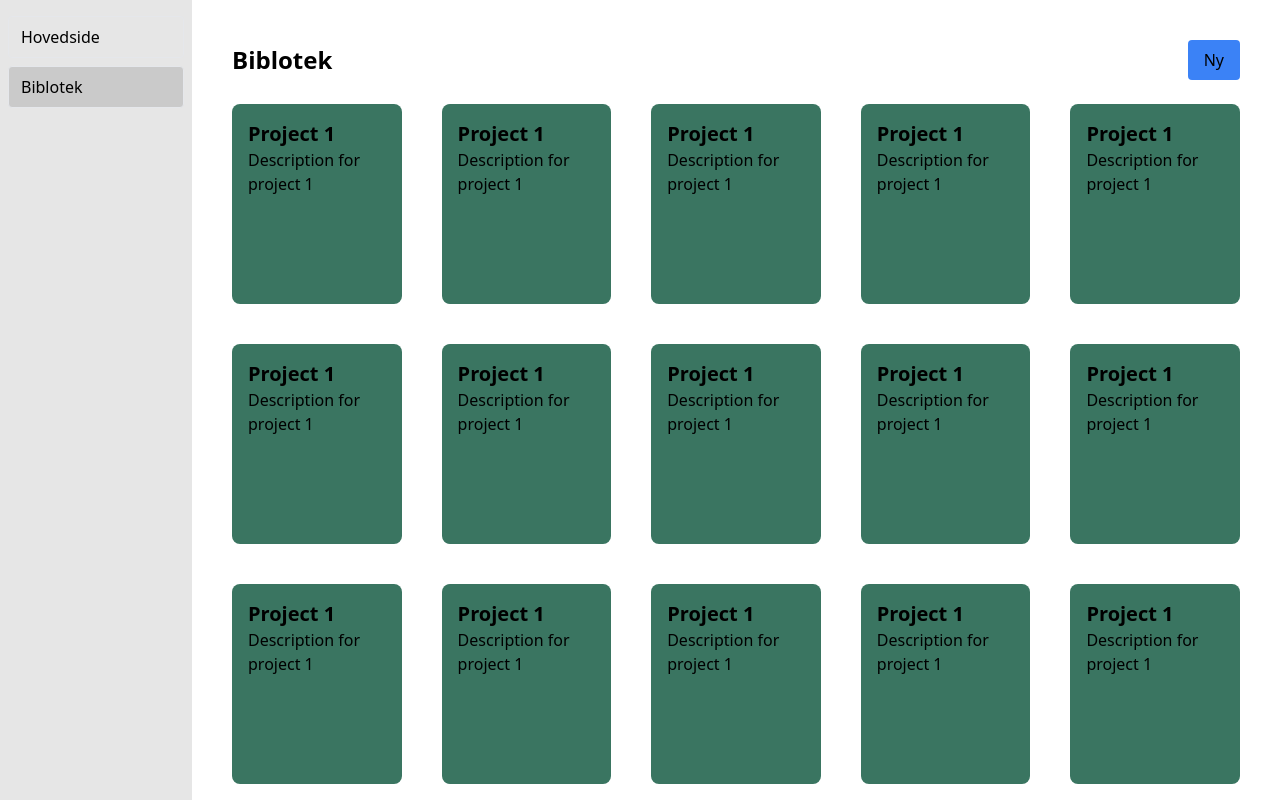
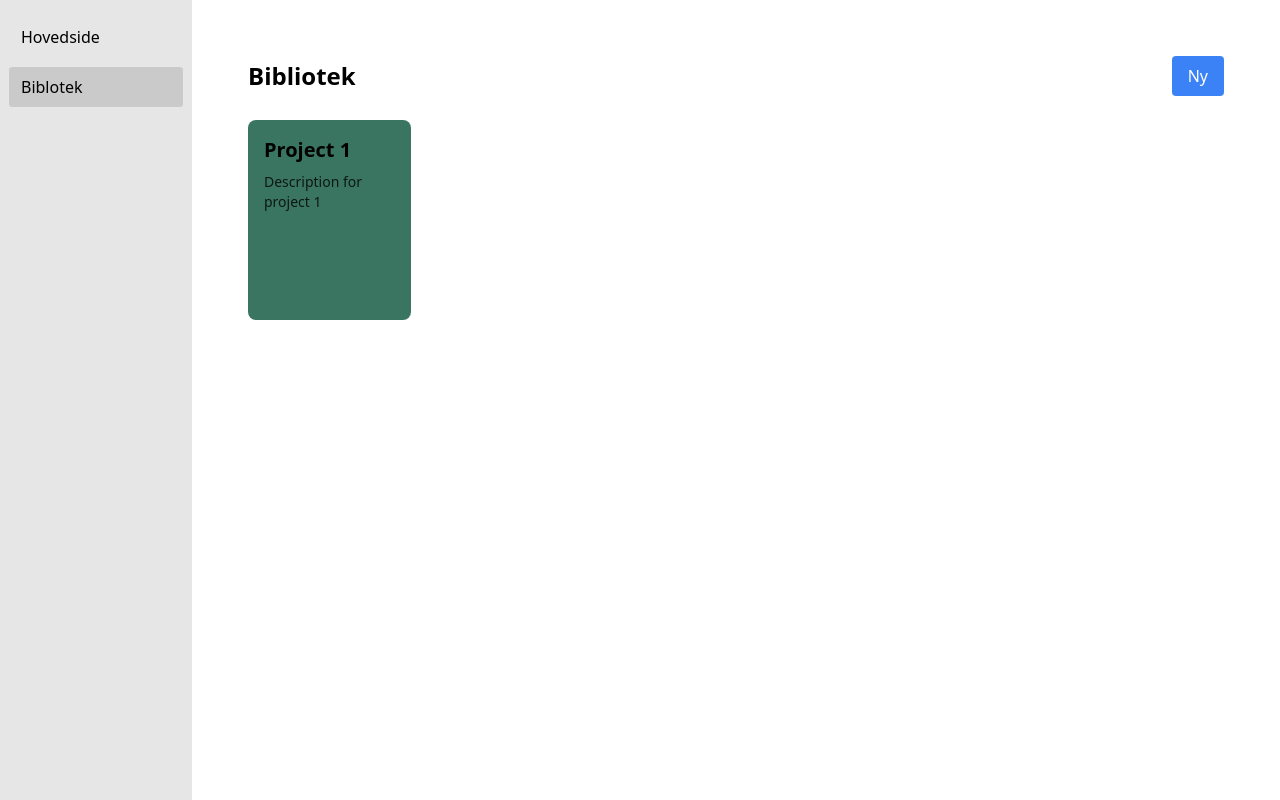
Before and after one commit to Bennjr/viridian-app, a React (Vite) app: page /library in a window 1280 px wide. Built offline with nearby package versions, Linux system fonts and the light colour scheme.

Commit message:
feat: library page updates

```diff
--- a/src/app/pages/library/library.tsx
+++ b/src/app/pages/library/library.tsx
@@ -1,134 +1,124 @@
-import { use, useEffect } from "react";
+import { useState } from "react";
 import "../../global.css";
 
-const temp_data = [ //replace with loading of actual data once that is implemented
+const temp_data = [
   {
     id: 1,
     file: "path/to/file1",
     title: "Project 1",
     description: "Description for project 1",
   },
-  {
-    id: 1,
-    file: "path/to/file1",
-    title: "Project 1",
-    description: "Description for project 1",
-  },
-  {
-    id: 1,
-    file: "path/to/file1",
-    title: "Project 1",
-    description: "Description for project 1",
-  },
-  {
-    id: 1,
-    file: "path/to/file1",
-    title: "Project 1",
-    description: "Description for project 1",
-  },
-  {
-    id: 1,
-    file: "path/to/file1",
-    title: "Project 1",
-    description: "Description for project 1",
-  },
-  {
-    id: 1,
-    file: "path/to/file1",
-    title: "Project 1",
-    description: "Description for project 1",
-  },
-  {
-    id: 1,
-    file: "path/to/file1",
-    title: "Project 1",
-    description: "Description for project 1",
-  },
-  {
-    id: 1,
-    file: "path/to/file1",
-    title: "Project 1",
-    description: "Description for project 1",
-  },
-  {
-    id: 1,
-    file: "path/to/file1",
-    title: "Project 1",
-    description: "Description for project 1",
-  },
-  {
-    id: 1,
-    file: "path/to/file1",
-    title: "Project 1",
-    description: "Description for project 1",
-  },
-
-  {
-    id: 1,
-    file: "path/to/file1",
-    title: "Project 1",
-    description: "Description for project 1",
-  },
-  {
-    id: 1,
-    file: "path/to/file1",
-    title: "Project 1",
-    description: "Description for project 1",
-  },
-  {
-    id: 1,
-    file: "path/to/file1",
-    title: "Project 1",
-    description: "Description for project 1",
-  },
-  {
-    id: 1,
-    file: "path/to/file1",
-    title: "Project 1",
-    description: "Description for project 1",
-  },
-
-  {
-    id: 1,
-    file: "path/to/file1",
-    title: "Project 1",
-    description: "Description for project 1",
-  },
-  {
-    id: 1,
-    file: "path/to/file1",
-    title: "Project 1",
-    description: "Description for project 1",
-  },
-  {
-    id: 1,
-    file: "path/to/file1",
-    title: "Project 1",
-    description: "Description for project 1",
-  },
-  {
-    id: 1,
-    file: "path/to/file1",
-    title: "Project 1",
-    description: "Description for project 1",
-  },
-]
+];
 
 export default function Library() {
+  const [projects, setProjects] = useState(temp_data);
+  const [editingId, setEditingId] = useState(null);
+  const [editingDescId, setEditingDescId] = useState(null);
+
+  function addProject() {
+    const newProject = {
+      id: Date.now(),
+      title: "Nytt prosjekt",
+      description: "Klikk for å legge til beskrivelse",
+    };
+    setProjects([...projects, newProject]);
+  }
+
+  function renameProject(id, newTitle) {
+    setProjects(
+      projects.map((p) =>
+        p.id === id ? { ...p, title: newTitle } : p
+      )
+    );
+  }
+
+  function changeDescription(id, newDesc) {
+    setProjects(
+      projects.map((p) =>
+        p.id === id ? { ...p, description: newDesc } : p
+      )
+    );
+  }
+
   return (
-    <div className="p-2">
+    <div className="p-6">
       <div className="flex justify-between items-center mb-6">
-        <h2 className="text-2xl font-bold">Biblotek</h2>
-        <button className="bg-blue-500 px-4 py-2 rounded">Ny</button>
+        <h2 className="text-2xl font-bold">Bibliotek</h2>
+        <button
+          onClick={addProject}
+          className="bg-blue-500 px-4 py-2 rounded text-white"
+        >
+          Ny
+        </button>
       </div>
+
       <div className="grid grid-cols-5 gap-10">
-        {temp_data.map((item, index) => (
-          <div key={index} className="bg-c-brand w-full h-[200px] rounded-lg p-4">
-            <h3 className="text-xl font-bold">{item.title}</h3>
-            <p>{item.description}</p>
+        {projects.map((item) => (
+          <div
+            key={item.id}
+            className="bg-c-brand w-full h-[200px] rounded-lg p-4"
+          >
+            {/* TITTEL */}
+            {editingId === item.id ? (
+              <input
+                autoFocus
+                defaultValue={item.title}
+                onBlur={(e) => {
+                  renameProject(item.id, e.target.value);
+                  setEditingId(null);
+                }}
+                onKeyDown={(e) => {
+                  if (e.key === "Enter") {
+                    renameProject(item.id, e.target.value);
+                    setEditingId(null);
+                  }
+                }}
+                className="text-xl font-bold border-b border-black outline-none w-full"
+              />
+            ) : (
+              <h3
+                className="text-xl font-bold cursor-pointer"
+                onClick={() => setEditingId(item.id)}
+              >
+                {item.title}
+              </h3>
+            )}
+
+            {/* BESKRIVELSE */}
+            {editingDescId === item.id ? (
+              <textarea
+                autoFocus
+                defaultValue={item.description}
+                onBlur={(e) => {
+                  changeDescription(item.id, e.target.value);
+                  setEditingDescId(null);
+                }}
+                className="mt-2 w-full text-sm border rounded p-1 outline-none resize-none"
+                rows={3}
+              />
+            ) : (
+              <p
+                className="mt-2 text-sm cursor-pointer opacity-80 hover:opacity-100"
+                onClick={() => setEditingDescId(item.id)}
+              >
+                {item.description}
+              </p>
+            )}
           </div>
         ))}
       </div>
+
+      {projects.length === 0 && (
+        <div className="text-center mt-20 opacity-60">
+          <p>Du har ingen prosjekter ennå</p>
+          <button
+            onClick={addProject}
+            className="mt-4 bg-blue-500 px-4 py-2 rounded text-white"
+          >
+            Lag ditt første prosjekt
+          </button>
+        </div>
+      )}
     </div>
   );
 }
```
